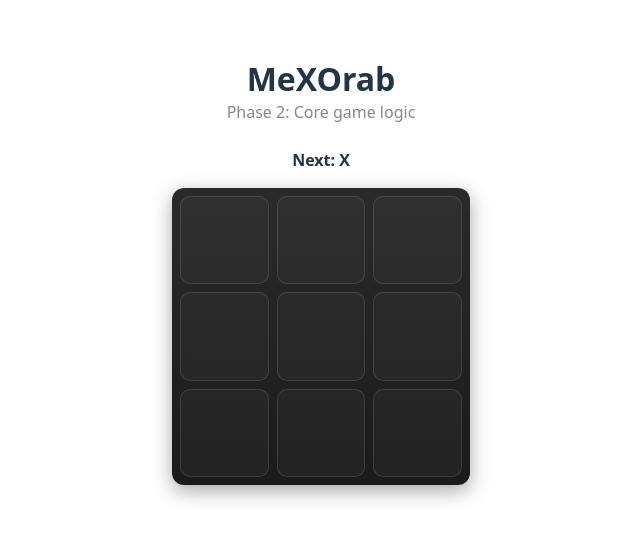
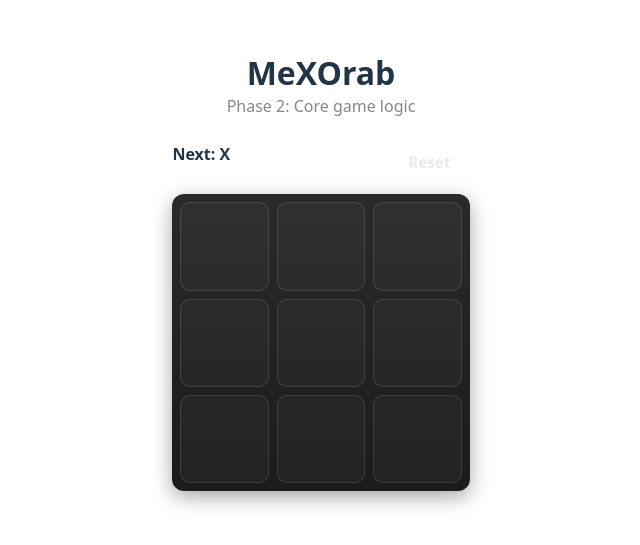
Before and after one commit to mehrawbmh/MeXOrab, a React (Vite) app: page / in a window 1280 px wide. Shown: the part 127-672 px from the top of the page, without its empty margins (319-959 px from the left). Built offline with nearby package versions, Linux system fonts and the light colour scheme.

Commit message:
feat(ui): Phase 3 — reset, winning highlight, accessibility polish
- Add reset button and status container
- Highlight winning line
- Colorize marks and tweak styles

```diff
--- a/src/App.css
+++ b/src/App.css
@@ -24,6 +24,34 @@
   text-align: center;
   margin: 0 0 1rem 0;
   font-weight: 600;
+}
+
+.controls {
+  display: flex;
+  align-items: center;
+  justify-content: space-between;
+  gap: 12px;
+  margin-bottom: 12px;
+}
+
+.reset {
+  border-radius: 8px;
+  border: 1px solid rgba(255,255,255,0.12);
+  padding: 0.6em 1.2em;
+  font-size: 0.95em;
+  font-weight: 600;
+  background: rgba(255,255,255,0.06);
+  color: #eaeaea;
+  transition: background 0.2s ease, border-color 0.2s ease, transform 0.08s ease;
+}
+
+.reset:hover {
+  background: rgba(255,255,255,0.12);
+  border-color: rgba(255,255,255,0.22);
+}
+
+.reset:active {
+  transform: translateY(1px);
 }
 
 /* Board */
@@ -60,3 +88,12 @@
   opacity: 0.7;
   cursor: not-allowed;
 }
+
+.cell.x { color: #67d2ff; }
+.cell.o { color: #ffc361; }
+
+.cell.win {
+  background: linear-gradient(180deg, rgba(86, 255, 163, 0.25), rgba(86, 255, 163, 0.08));
+  border-color: rgba(86, 255, 163, 0.7);
+  box-shadow: 0 0 0 2px rgba(86, 255, 163, 0.2) inset;
+}
--- a/src/App.tsx
+++ b/src/App.tsx
@@ -9,6 +9,12 @@ function App() {
   const result = calculateWinner(board)
   const isDraw = !result && board.every((c) => c !== null)
   const currentPlayer: 'X' | 'O' = xIsNext ? 'X' : 'O'
+  const winningLine = result?.line ?? null
+
+  function resetGame(): void {
+    setBoard(Array<CellValue>(9).fill(null))
+    setXIsNext(true)
+  }
 
   function handleCellClick(index: number): void {
     if (result || board[index] !== null) return
@@ -25,7 +31,9 @@ function App() {
         <p className="subtitle">Phase 2: Core game logic</p>
       </header>
 
+      <div className="controls">
         <div
+          id="status"
           className="status"
           role="status"
           aria-live="polite"
@@ -37,13 +45,26 @@ function App() {
             ? 'Draw'
             : `Next: ${currentPlayer}`}
         </div>
+        <button className="reset" onClick={resetGame} aria-label="Reset game">
+          Reset
+        </button>
+      </div>
 
-      <div className="board" role="grid" aria-label="Tic Tac Toe board">
+      <div
+        className="board"
+        role="grid"
+        aria-label="Tic Tac Toe board"
+        aria-describedby="status"
+      >
         {board.map((value, index) => (
           <button
             key={index}
             role="gridcell"
-            className="cell"
+            className={[
+              'cell',
+              value === 'X' ? 'x' : value === 'O' ? 'o' : '',
+              winningLine && winningLine.includes(index) ? 'win' : '',
+            ].join(' ').trim()}
             aria-label={`cell ${index + 1}`}
             onClick={() => handleCellClick(index)}
             disabled={Boolean(result) || value !== null}
```
Lines whose indentation alone changed are shown as unchanged.
